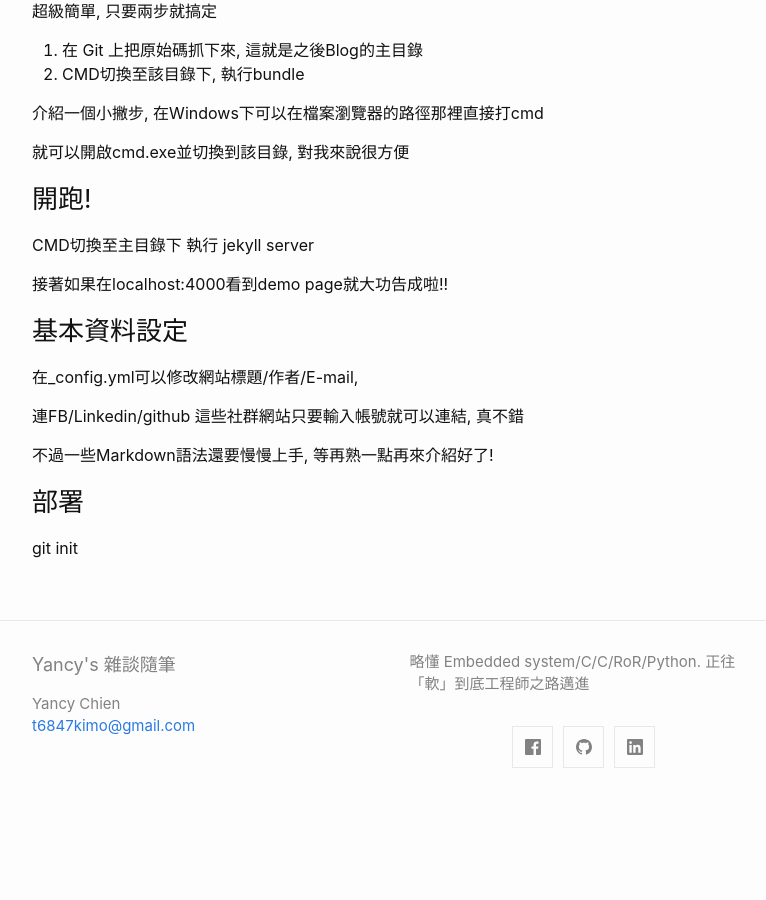
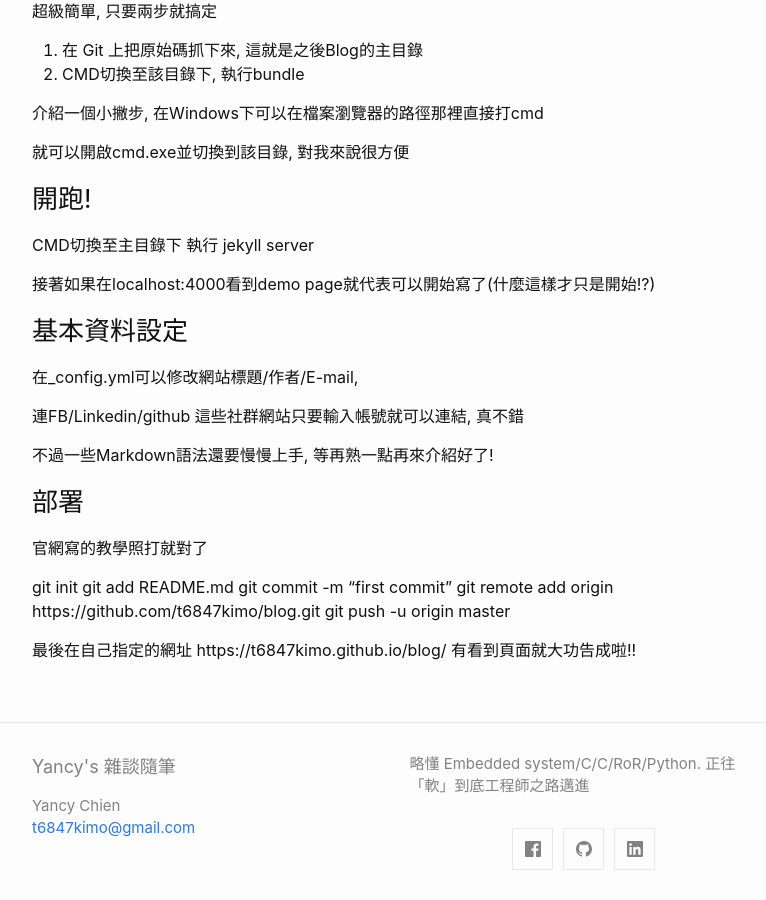
Before and after one commit to t6847kimo/blog, a Jekyll site: the page built from _posts/2019-01-25-Hello Jekyll 2019.md, in a window 1280 px wide and 900 px high, scrolled down 1152 px. Shown: the whole window, without its empty margins (238-1004 px from the left). Built offline with Jekyll 4.4.1, drawn with Linux system fonts in a browser that asks for light colours; before the commit the page ends 1950 px from its top, so only the background shows below that.

Commit message:
Update 2019-01-25-Hello Jekyll 2019.md

```diff
--- a/_posts/2019-01-25-Hello Jekyll 2019.md
+++ b/_posts/2019-01-25-Hello Jekyll 2019.md
@@ -58,7 +58,7 @@ Wow!原來Github現在可以拿來架站, 不愧是「史上最大工程師同
 ### 開跑!
 CMD切換至主目錄下 執行 jekyll server
 
-接著如果在localhost:4000看到demo page就大功告成啦!!
+接著如果在localhost:4000看到demo page就代表可以開始寫了(什麼這樣才只是開始!?)
 
 ### 基本資料設定
 
@@ -69,10 +69,15 @@ CMD切換至主目錄下 執行 jekyll server
 不過一些Markdown語法還要慢慢上手, 等再熟一點再來介紹好了!
 
 ### 部署
+官網寫的教學照打就對了
+
 git init
+git add README.md
+git commit -m "first commit"
+git remote add origin https://github.com/t6847kimo/blog.git
+git push -u origin master
 
-
-
+最後在自己指定的網址 https://t6847kimo.github.io/blog/ 有看到頁面就大功告成啦!!
 
 [手把手教你在Github上建立自己的个人博客网站]: https://blog.csdn.net/u012168038/article/details/77715439
 [Github+Jekyll 搭建个人网站详细教程]: https://www.jianshu.com/p/9f71e260925d
```
